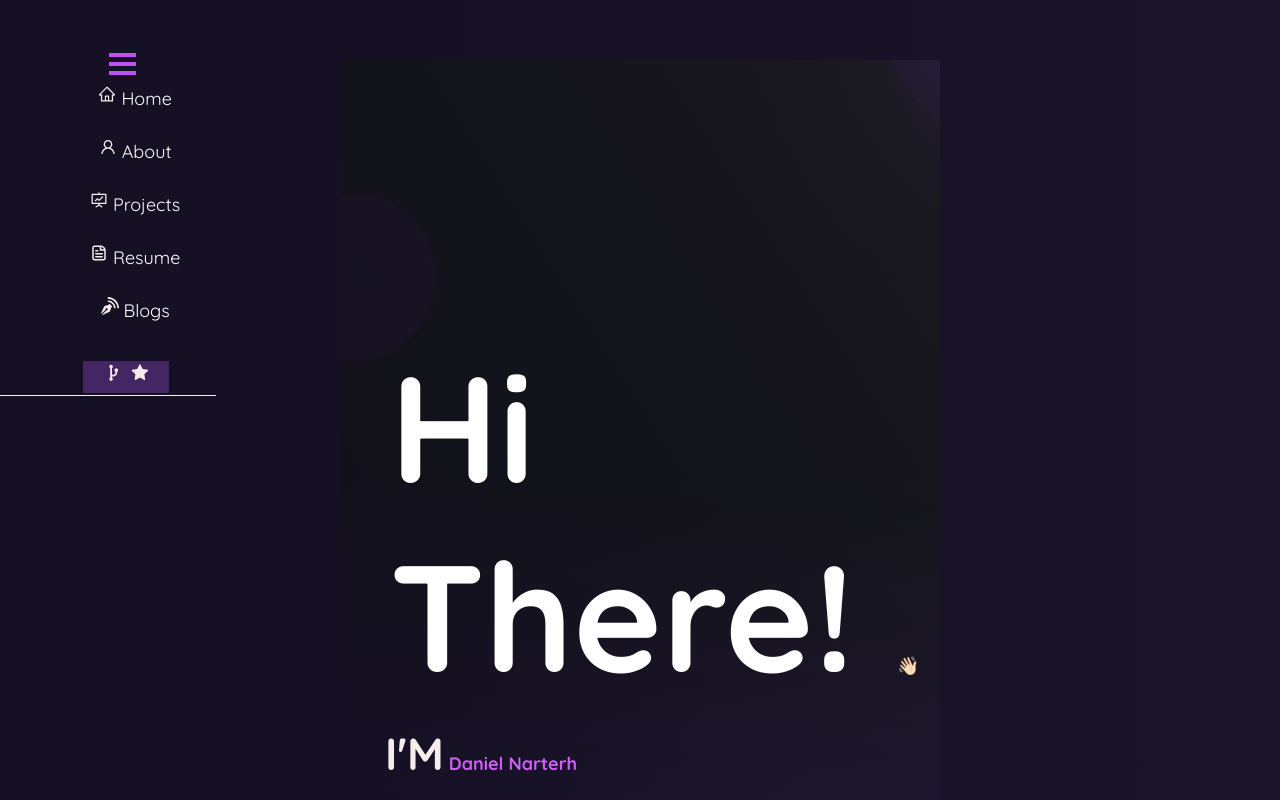
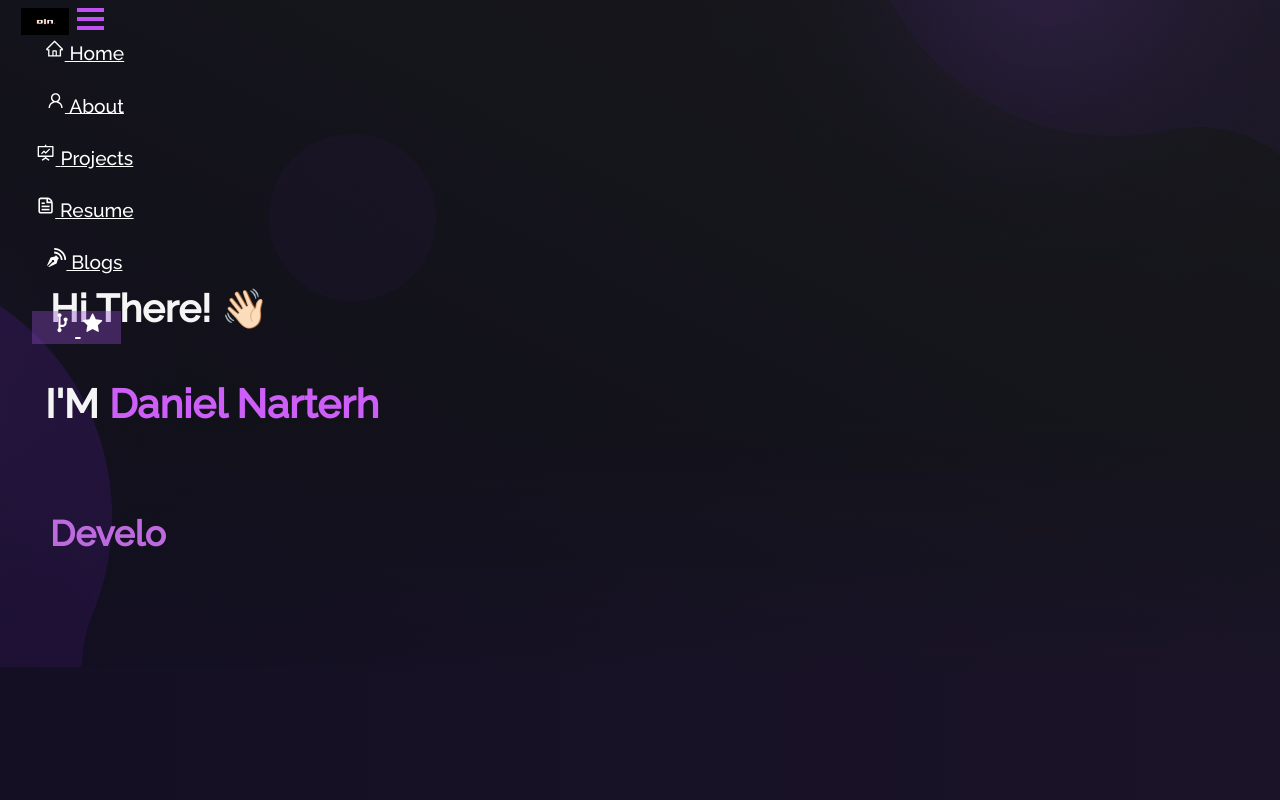
Before and after one commit to Mr-Deee/portfolio, a React (Create React App) app: page / in a window 1280 px wide. Shown: the top 800 px of the page. Built offline with nearby package versions, Linux system fonts and the light colour scheme.

Commit message:
style added nav bar problem logo footer

```diff
--- a/package.json
+++ b/package.json
@@ -15,7 +15,7 @@
     "react-bootstrap": "^2.7.2",
     "react-dom": "^18.2.0",
     "react-icons": "^4.7.1",
-    "react-router-dom": "^5.3.4",
+    "react-router-dom": "^6.8.2",
     "react-scripts": "^5.0.1",
     "react-tsparticles": "^2.9.3",
     "styled-components": "^5.3.6",
--- a/src/App.js
+++ b/src/App.js
@@ -2,10 +2,17 @@ import React, { useState, useEffect } from "react";
 import Navbar from "./Navbar";
 import Preloader from "./Pre";
 import Home from "./Home";
-import { BrowserRouter as Router, Route, Switch } from "react-router-dom";
+// import { BrowserRouter as Router, Route, Switch } from "react-router-dom";
 import "./App.css";
+// import ScrollToTop from ".ScrollToTop";
+import {
+  BrowserRouter as Router,
+  Route,
+  Routes,
+  Navigate
+} from "react-router-dom";
 // import Create from "./Create";
-import BlogDetails from "./BlogDetails"
+import ScrollToTop from "./ScrollToTop";
 import Projects from "./Project";
 import "./style.css";
 import "./App.css";
@@ -23,26 +30,47 @@ const [load, upadateLoad] = useState(true);
   }, []);
 
   return (
+
     <Router>
-      <div className="App">
-        <Navbar />
-        <div className="content">
-          <Switch>
-            <Route exact path="/">
-              <Home />
-            </Route>
-            <Route path="/project">
-              <Projects />
-            </Route>
+    <Preloader load={load} />
+    <div className="App" id={load ? "no-scroll" : "scroll"}>
+      <Navbar />
+    <ScrollToTop />
+      <Routes>
+        <Route path="/" element={<Home />} />
+        <Route path="/project" element = {<Projects />} />
+        <Route path="/" element={<Home />} />
+        <Route path="/" element={<Home />} />
+        <Route path="*" element={<Navigate to="/"/>} />
+      </Routes>
+      {/* <Footer /> */}
+    </div>
+  </Router>
+);
 
-            <Route path="/blogs/:id">
-              <BlogDetails/>
-            </Route>
-          </Switch>
-        </div>
-      </div>
-    </Router>
-  );
+
+
+
+    // <Router>
+    //   <div className="App">
+    //     <Navbar />
+    //     <div className="content">
+    //       <Switch>
+    //         <Route exact path="/">
+    //           <Home />
+    //         </Route>
+    //         <Route path="/project">
+    //           <Projects />
+    //         </Route>
+
+    //         <Route path="/blogs/:id">
+    //           <BlogDetails/>
+    //         </Route>
+    //       </Switch>
+    //     </div>
+    //   </div>
+    // </Router>
+  //);
 }
 
 export default App;
--- /dev/null
+++ b/src/ScrollToTop.js
@@ -0,0 +1,12 @@
+import { useEffect } from "react";
+import { useLocation } from "react-router-dom";
+
+function ScrollToTop() {
+  const { pathname } = useLocation();
+  useEffect(() => {
+    window.scrollTo(0, 0);
+  }, [pathname]);
+  return null;
+}
+
+export default ScrollToTop;
--- a/src/index.css
+++ b/src/index.css
@@ -1,18 +1,15 @@
-@import url("https://fonts.googleapis.com/css2?family=Quicksand:wght@300;400;500;600;700&display=swap");
-
-/* base styles */
-* {
+@import url("https://fonts.googleapis.com/css2?family=Raleway:wght@500&display=swap");
+body {
   margin: 0;
-  /* background-color: rgb(39, 37, 37); */
-  margin: 7;
-  font-family: "Quicksand";
-  padding: auto;
-  font-size: large;
-
-  color: #f6ecec;
+  font-family: "Raleway", serif !important;
+  -webkit-font-smoothing: antialiased;
+  -moz-osx-font-smoothing: grayscale;
+  background-image: linear-gradient(to left, rgb(27 20 41), rgb(20 15 35));
 }
 
 
+
+/*
 
 body {
   margin: 0;
@@ -65,12 +62,6 @@ body {
 }
 
 
-.blog-preview {
-  padding: 10px 16px;
-  margin: 20px 0;
- /* border-bottom: 1px solid #fafafa;  */
-}
-
 
 .blog-preview:hover  {
   box-shadow : 1px 3px 5px  rgba(0,0,0,0.1);
@@ -78,7 +69,7 @@ body {
 
 }
 
-/* .heading h2 {
+ .heading h2 {
   font-size: 2.4em !important;
   padding-left: 50px !important;
   color: #efebf1;
@@ -91,7 +82,7 @@ body {
 
 
 
-} */
+}
 .blog-preview a{
 
 
@@ -127,9 +118,8 @@ border-radius: 50%;
   width: 45.33%;
 }
 
-/* Clear floats after the columns */
 .row:after {
   content: "";
   display: table;
   clear: both;
-}
+}*/
--- a/src/index.js
+++ b/src/index.js
@@ -1,14 +1,30 @@
 import React from 'react';
-import ReactDOM from 'react-dom/client';
+import ReactDOM from 'react-dom';
 import './index.css';
 import App from './App';
-const root = ReactDOM.createRoot(document.getElementById('root'));
-root.render(
+import reportWebVitals from "./reportWebVitals";
+
+
+
+
+ReactDOM.render(
   <React.StrictMode>
     <App />
-  </React.StrictMode>
+  </React.StrictMode>,
+  document.getElementById("root")
 );
 
 // If you want to start measuring performance in your app, pass a function
 // to log results (for example: reportWebVitals(console.log))
 // or send to an analytics endpoint. Learn more: https://bit.ly/CRA-vitals
+reportWebVitals();
+/*const root = ReactDOM.createRoot(document.getElementById('root'));
+root.render(
+  <React.StrictMode>
+    <App />
+  </React.StrictMode>
+);*/
+
+// If you want to start measuring performance in your app, pass a function
+// to log results (for example: reportWebVitals(console.log))
+// or send to an analytics endpoint. Learn more: https://bit.ly/CRA-vitals
--- a/src/navbar.js
+++ b/src/navbar.js
@@ -2,7 +2,7 @@ import React, { useState } from "react";
 import Navbar from "react-bootstrap/Navbar";
 import Nav from "react-bootstrap/Nav";
 import Container from "react-bootstrap/Container";
-// import logo from "../Assets/logo.png";
+import logo from "./Assets/logo.png";
 import Button from "react-bootstrap/Button";
 import { Link } from "react-router-dom";
 import { CgGitFork } from "react-icons/cg";
@@ -33,13 +33,12 @@ function NavBar() {
   return (
     <Navbar
       expanded={expand}
-      fixed="top"
-      expand="md"
+
       className={navColour ? "sticky" : "navbar"}
     >
       <Container>
         <Navbar.Brand href="/" className="d-flex">
-          {/* <img src={logo} className="img-fluid logo" alt="brand" /> */}
+          <img src={logo} className="img-fluid logo" alt="brand" />
         </Navbar.Brand>
         <Navbar.Toggle
           aria-controls="responsive-navbar-nav"
@@ -104,7 +103,7 @@ function NavBar() {
 
             <Nav.Item className="fork-btn">
               <Button
-                href="https://github.com/soumyajit4419/Portfolio"
+                href="https://github.com/Mr-Deee"
                 target="_blank"
                 className="fork-btn-inner"
               >
--- a/src/style.css
+++ b/src/style.css
@@ -1,7 +1,7 @@
 html {
   --section-background-color: linear-gradient(
     to bottom left,
-      rgba(237, 231, 231, 0.918),
+    rgba(17, 16, 16, 0.582),
     rgba(12, 8, 24, 0.904)
   );
 
@@ -32,8 +32,8 @@ html {
   width: 100%;
   height: 100%;
   z-index: 999999;
-    background-color: #f0ecf4;
-    /* background-image: url(./Assets/pre.svg); */
+  background-color: #0c0513;
+  background-image: url(./Assets/pre.svg);
   background-repeat: no-repeat;
   background-position: center;
 }
@@ -82,10 +82,15 @@ html {
   backdrop-filter: blur(15px) !important;
 }
 
+
+
+
 .navbar {
+
+
   position: fixed !important;
   transition: all 0.3s ease-out 0s !important;
-    padding: 0.3rem 2rem !important;
+  padding: 1.3rem rem !important;
   font-size: 1.2rem !important;
 }
 
@@ -266,14 +271,13 @@ html {
 
 .home-content {
   padding: 9rem 0 2rem !important;
-    color: rgb(255, 255, 255);
+  color: whitesmoke;
   text-align: left;
 }
 
 .heading {
-    font-size: 8.4em !important;
+  font-size: 2.4em !important;
   padding-left: 50px !important;
-    color: #ffffff;
 }
 
 .heading-name {
@@ -287,12 +291,12 @@ html {
 
 .Typewriter__wrapper {
   font-size: 2.2em !important;
-    color: #f8f7f9 !important;
+  color: #be6adf !important;
   font-weight: 600 !important;
 }
 .Typewriter__cursor {
   font-size: 2.4em !important;
-    color: #f3eff4 !important;
+  color: #b562d6 !important;
 }
 
 @media (max-width: 767px) {
```
Also changed, not shown: src/Footer.js (added, +71 -0 lines), src/Assets/logo.png (added), 1 other file (tests, documents, lock files or other folders). Lines whose indentation alone changed are shown as unchanged.
